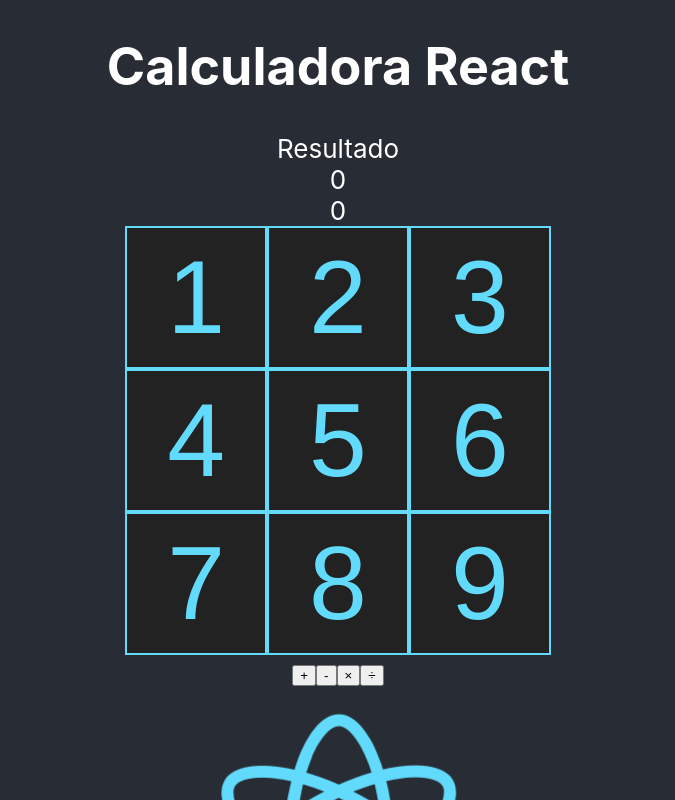
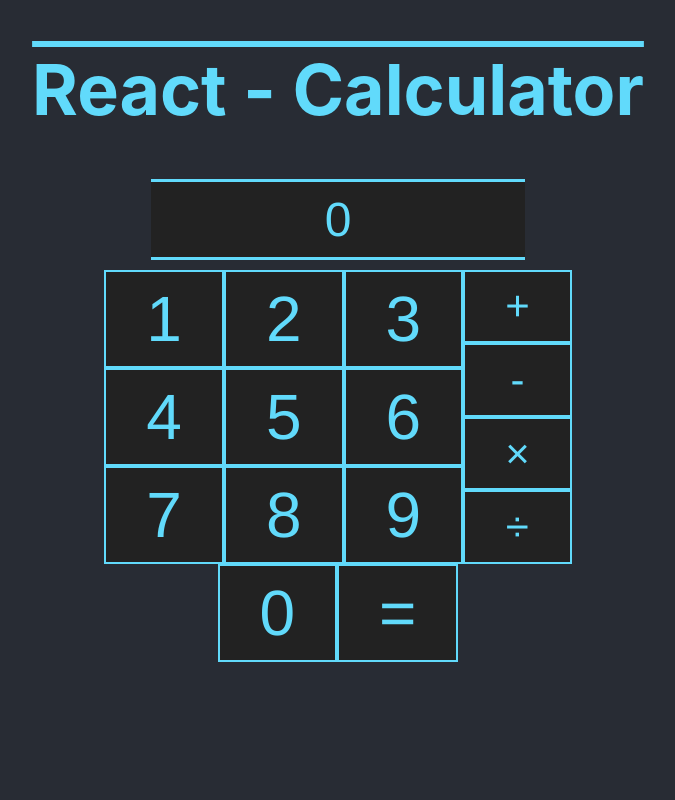
Before and after one commit to it6c65/calc-react, a React (Create React App) app: page / in a window 1280 px wide. Shown: the top 800 px of the page, without its empty margins (302-977 px from the left). Built offline with nearby package versions, Linux system fonts and the light colour scheme.

Commit message:
Agregar contenido visual y algo de funcionalidad

```diff
--- a/public/index.html
+++ b/public/index.html
@@ -7,7 +7,7 @@
     <meta name="theme-color" content="#000000" />
     <meta
       name="description"
-      content="Web site created using create-react-app"
+      content="Calculator based in create-react-app"
     />
     <link rel="apple-touch-icon" href="%PUBLIC_URL%/logo192.png" />
     <!--
@@ -24,7 +24,7 @@
       work correctly both with client-side routing and a non-root public URL.
       Learn how to configure a non-root public URL by running `npm run build`.
     -->
-    <title>React App</title>
+    <title>React Calculator</title>
   </head>
   <body>
     <noscript>You need to enable JavaScript to run this app.</noscript>
--- a/src/App.css
+++ b/src/App.css
@@ -1,40 +1,33 @@
-.App {
+body {
+  background-color: #282c34;
   text-align: center;
 }
 
-.App-logo {
-  height: 40vmin;
-  pointer-events: none;
+h1 {
+  color: #61dafb;
+  text-decoration: overline;
+  font-size: 8ex;
 }
 
-@media (prefers-reduced-motion: no-preference) {
-  .App-logo {
-    animation: App-logo-spin infinite 20s linear;
-  }
+.results {
+  color: #61dafb;
+  background-color: #222222;
+  padding: 10px 12px;
+  font-size: 48px;
+  width: 350px;
+  text-align: center;
+  border-bottom-color: #61dafb;
+  border-top-color: #61dafb;
+  border-bottom-style: solid;
+  border-top-style: solid;
+  margin-bottom: 10px;
+  font-family: Helvetica;
 }
 
-.App-header {
-  background-color: #282c34;
-  min-height: 100vh;
+.show-results {
   display: flex;
-  flex-direction: column;
   align-items: center;
   justify-content: center;
-  font-size: calc(10px + 2vmin);
-  color: white;
-}
-
-.App-link {
-  color: #61dafb;
-}
-
-@keyframes App-logo-spin {
-  from {
-    transform: rotate(0deg);
-  }
-  to {
-    transform: rotate(360deg);
-  }
 }
 
 .btn-number {
@@ -45,4 +38,38 @@
   border-style: solid;
   border-color: #61dafb;
   font-size: 4em;
+  font-family: Helvetica;
 }
+
+.btn-number:hover {
+  background-color: #61dafb;
+  color: #222222;
+  border-color: #222222;
+}
+
+.btn-operator {
+  color: #61dafb;
+  background-color: #222222;
+  padding: 10.8px 40px;
+  border-width: 2px;
+  border-style: solid;
+  border-color: #61dafb;
+  font-size: 42px;
+  font-family: Helvetica;
+}
+
+.btn-operator:hover {
+  background-color: #61dafb;
+  color: #222222;
+  border-color: #222222;
+}
+
+.buttons {
+  display: flex;
+  flex-direction: row;
+  justify-content: center;
+}
+.operations {
+  display: flex;
+  flex-direction: column;
+}
--- a/src/App.js
+++ b/src/App.js
@@ -1,6 +1,6 @@
 import React from 'react';
-import logo from './logo.svg';
 import './App.css';
+import * as Button from './components/Button'
 
 // let operators = {
 //   "+": (first, second) => {
@@ -18,54 +18,74 @@ import './App.css';
 // }
 // // Example of use operators["+"](2,3)
 
-class Btnum extends React.Component {
-  render(){
-    return (
-      <button className="btn-number" onClick={this.props.whatnumber(this.props.number)}>{this.props.children}</button>
-    );
-  }
-}
-
 class Calc extends React.Component {
   constructor(props){
     super(props);
-    this.state = { firstNumb: 0, secondNumb: 0, operator: "" };
+    this.state = { firstNumb: 0, secondNumb: 0, operator: "", result: 0 };
   }
-  update(value){
+  putNumber(value){
     return () => {
+      if(this.state.firstNumb === 0){
         this.setState({
           firstNumb: value
         });
+      } else {
+        this.setState({
+          firstNumb: Number(String(this.state.firstNumb) + String(value))
+        });
+      }
+    }
+  }
+  changeOperator(value){
+    return () => {
+      this.setState({
+        operator: value
+      })
     }
   }
   render(){
+    let second_number;
+    if (this.state.secondNumb === 0){
+      second_number = "";
+    }else {
+      second_number = this.state.secondNumb;
+    }
     return(
     <div>
       <h1>{this.props.title}</h1>
-      <div>Resultado</div>
-      <div>{this.state.firstNumb}</div>
-      <div>{this.state.secondNumb}</div>
+      <div className="show-results">
+        <div className="results">
+          <div>{this.state.firstNumb} {this.state.operator} {second_number} </div>
+          {/* <div>{this.state.result}</div> */}
+        </div>
+      </div>
+      <div className="buttons">
         <div>
-        <Btnum number={1} whatnumber={this.update.bind(this)}>1</Btnum>
-        <Btnum number={2} whatnumber={this.update.bind(this)}>2</Btnum>
-        <Btnum number={3} whatnumber={this.update.bind(this)}>3</Btnum>
+          <div>
+            <Button.Number number={1} whatNumber={this.putNumber.bind(this)}>1</Button.Number>
+            <Button.Number number={2} whatNumber={this.putNumber.bind(this)}>2</Button.Number>
+            <Button.Number number={3} whatNumber={this.putNumber.bind(this)}>3</Button.Number>
           </div>
           <div>
-        <Btnum number={4} whatnumber={this.update.bind(this)}>4</Btnum>
-        <Btnum number={5} whatnumber={this.update.bind(this)}>5</Btnum>
-        <Btnum number={6} whatnumber={this.update.bind(this)}>6</Btnum>
+            <Button.Number number={4} whatNumber={this.putNumber.bind(this)}>4</Button.Number>
+            <Button.Number number={5} whatNumber={this.putNumber.bind(this)}>5</Button.Number>
+            <Button.Number number={6} whatNumber={this.putNumber.bind(this)}>6</Button.Number>
           </div>
           <div>
-        <Btnum number={7} whatnumber={this.update.bind(this)}>7</Btnum>
-        <Btnum number={8} whatnumber={this.update.bind(this)}>8</Btnum>
-        <Btnum number={9} whatnumber={this.update.bind(this)}>9</Btnum>
+            <Button.Number number={7} whatNumber={this.putNumber.bind(this)}>7</Button.Number>
+            <Button.Number number={8} whatNumber={this.putNumber.bind(this)}>8</Button.Number>
+            <Button.Number number={9} whatNumber={this.putNumber.bind(this)}>9</Button.Number>
           </div>
-      <div>
-        <button>+</button>
-        <button>-</button>
-        <button>&times;</button>
-        <button>&divide;</button>
         </div>
+        <div className="operations">
+          <Button.Operator operator="+" whatoperator={this.changeOperator.bind(this)}>+</Button.Operator>
+          <Button.Operator operator="-" whatoperator={this.changeOperator.bind(this)}>-</Button.Operator>
+          <Button.Operator operator="*" whatoperator={this.changeOperator.bind(this)}>&times;</Button.Operator>
+          <Button.Operator operator="/" whatoperator={this.changeOperator.bind(this)}>&divide;</Button.Operator>
+        </div>
+      </div>
+      <Button.Zero addzero={this.putNumber.bind(this)} />
+      <Button.Equal />
     </div>
     );
   }
@@ -73,11 +93,10 @@ class Calc extends React.Component {
 
 function App() {
   return (
-    <div className="App">
-      <header className="App-header">
-        <Calc title="Calculadora React" />
-        <img src={logo} className="App-logo" alt="logo" />
-      </header>
+    <div>
+      <main>
+        <Calc title="React - Calculator" />
+      </main>
     </div>
   );
 }
--- /dev/null
+++ b/src/components/Button.js
@@ -0,0 +1,35 @@
+import React from 'react';
+
+class Equal extends React.Component {
+  render(){
+    return(
+      <button className="btn-number">=</button>
+    );
+  }
+}
+
+class Zero extends React.Component {
+  render(){
+    return(
+      <button className="btn-number" onClick={this.props.addzero(0)}>0</button>
+    );
+  }
+}
+
+class Number extends React.Component {
+  render(){
+    return (
+      <button className="btn-number" onClick={this.props.whatNumber(this.props.number)}>{this.props.children}</button>
+    );
+  }
+}
+
+class Operator extends React.Component {
+  render(){
+    return (
+      <button className="btn-operator" onClick={this.props.whatoperator(this.props.operator)}>{this.props.children}</button>
+    );
+  }
+}
+
+export {Number, Operator, Zero, Equal};
```
Lines whose indentation alone changed are shown as unchanged.
